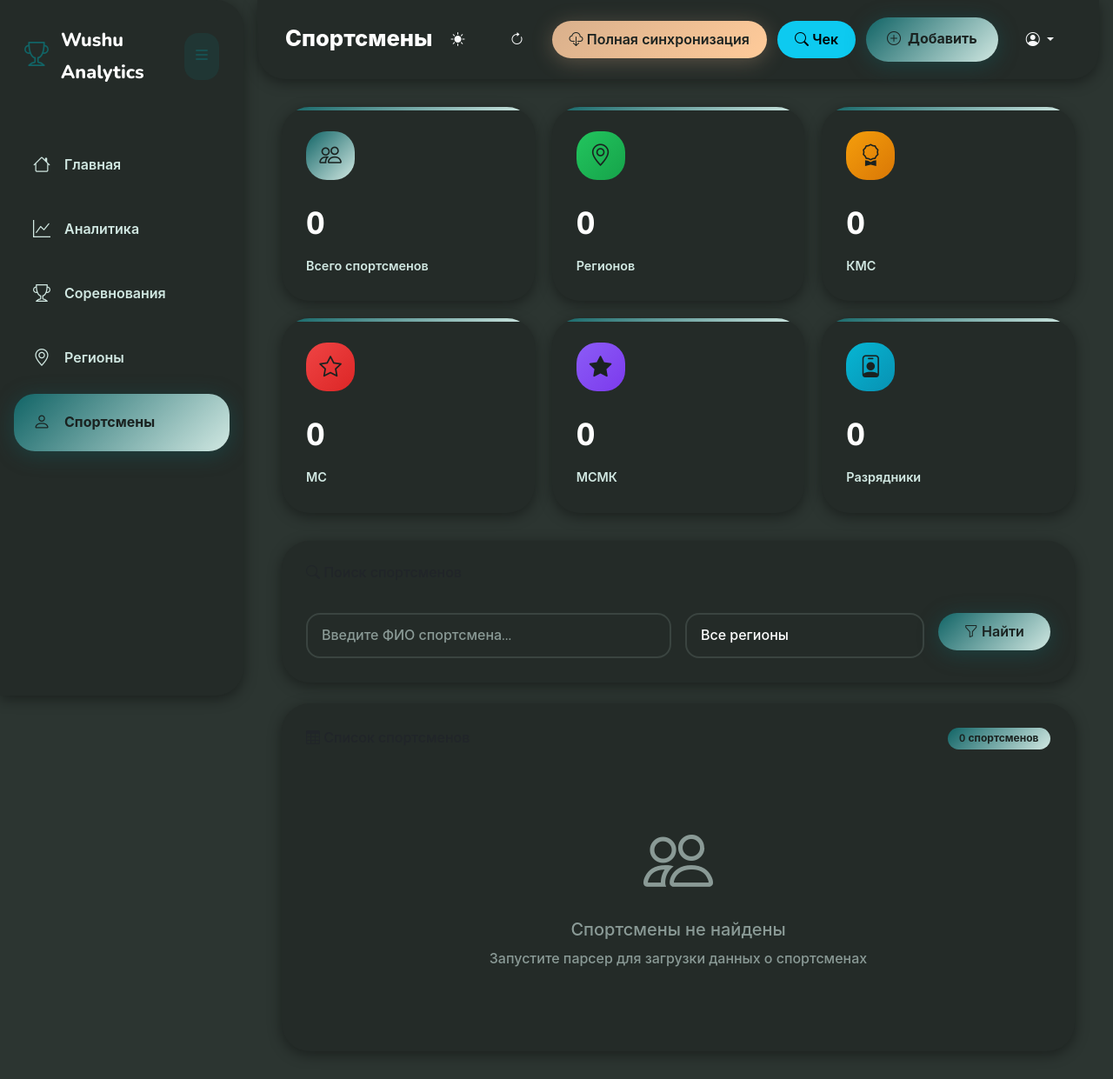
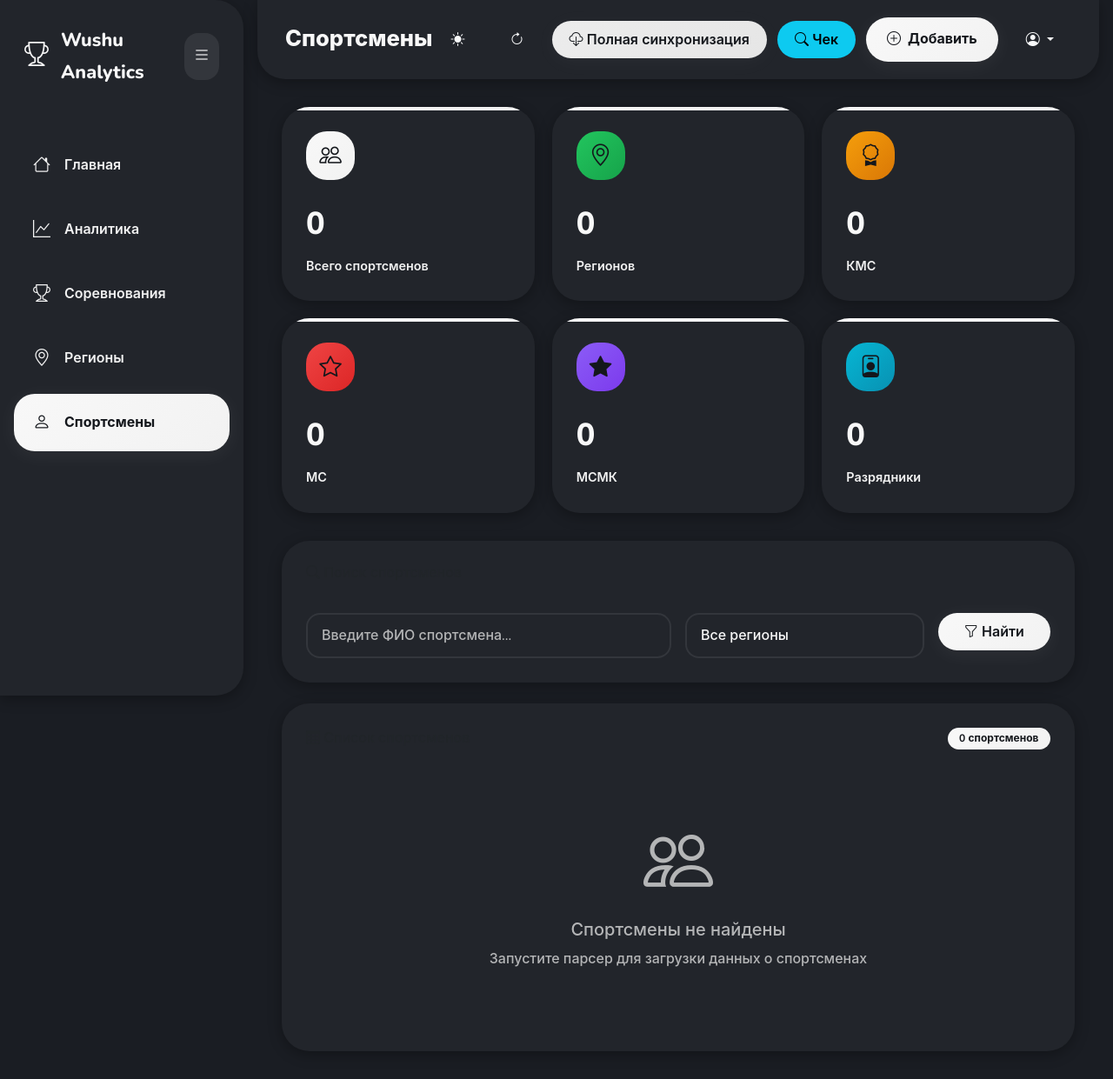
Before and after one commit to Willi-Wonkaa/wushi, a Django app: page /athletes/ in a window 1280 px wide. Shown: the whole page at 87% size. Run offline with Django 5.2, Linux system fonts and the light colour scheme; data that the repository does not hold is empty.

Commit message:
dark theme

```diff
--- a/wushu_analytics/main/templates/base.html
+++ b/wushu_analytics/main/templates/base.html
@@ -17,26 +17,26 @@
         @import url('https://fonts.googleapis.com/css2?family=Nunito:wght@400;500;600;700;800&display=swap');
 
         :root {
-            /* Dark theme palette based on the provided image */
-            --primary-color: #116466;          /* Medium teal - primary accent */
-            --secondary-color: #D1E8E2;        /* Light mint green - secondary */
-            --accent-color: #D9B08C;           /* Warm beige - accent */
-            --accent-secondary: #FFCB9A;       /* Light beige - secondary accent */
-            --dark-bg: #2C3531;                /* Dark teal/green - main background */
-            --darker-bg: #1A2220;              /* Darker version of main bg */
-            --card-bg: #242B28;                /* Slightly lighter dark for cards */
-            --card-border: #3A4440;            /* Border color - lighter than bg */
-            --text-primary: #FFFFFF;           /* Pure white text */
-            --text-secondary: #D1E8E2;         /* Light mint green for secondary text */
-            --text-muted: #8A9A96;             /* Muted version of secondary color */
-            --gradient-primary: linear-gradient(135deg, #116466 0%, #D1E8E2 100%);
-            --gradient-accent: linear-gradient(135deg, #D9B08C 0%, #FFCB9A 100%);
-            --gradient-dark: linear-gradient(145deg, #2C3531 0%, #1A2220 100%);
-            --gradient-card: linear-gradient(145deg, #242B28 0%, #1F2623 100%);
-            --shadow-primary: 0 4px 24px rgba(17, 100, 102, 0.4);
-            --shadow-accent: 0 4px 24px rgba(217, 176, 140, 0.3);
-            --shadow-card: 0 8px 32px rgba(0, 0, 0, 0.6);
-            --shadow-soft: 0 4px 16px rgba(0, 0, 0, 0.4);
+            /* Elegant dark theme - Deep blue/graphite with soft white accents */
+            --primary-color: #F8F8F8;          /* Soft white - primary accent */
+            --secondary-color: #F2F2F2;        /* Lighter soft white - secondary */
+            --accent-color: #ECECEC;           /* Muted soft white - accent */
+            --accent-secondary: #E6E6E6;       /* Soft white gray - secondary accent */
+            --dark-bg: #1A1D23;                /* Deep blue/graphite - main background */
+            --darker-bg: #14171C;              /* Even deeper graphite */
+            --card-bg: #22252B;                /* Slightly lighter graphite for cards */
+            --card-border: rgba(248, 248, 248, 0.08); /* Subtle soft white border */
+            --text-primary: #F8F8F8;           /* Soft white text */
+            --text-secondary: #F2F2F2;         /* Lighter soft white for secondary text */
+            --text-muted: rgba(242, 242, 242, 0.7); /* Muted soft white */
+            --gradient-primary: linear-gradient(135deg, #F8F8F8 0%, #F2F2F2 100%);
+            --gradient-accent: linear-gradient(135deg, #ECECEC 0%, #E6E6E6 100%);
+            --gradient-dark: linear-gradient(145deg, #1A1D23 0%, #14171C 100%);
+            --gradient-card: linear-gradient(145deg, #22252B 0%, #1E2127 100%);
+            --shadow-primary: 0 4px 24px rgba(248, 248, 248, 0.06);
+            --shadow-accent: 0 4px 24px rgba(236, 236, 236, 0.04);
+            --shadow-card: 0 8px 32px rgba(0, 0, 0, 0.5);
+            --shadow-soft: 0 4px 16px rgba(0, 0, 0, 0.3);
             --radius-sm: 0.75rem;
             --radius-md: 1rem;
             --radius-lg: 1.5rem;
@@ -101,7 +101,7 @@
         }
 
         .sidebar-toggle {
-            background: rgba(17, 100, 102, 0.2);
+            background: rgba(248, 248, 248, 0.08);
             border: none;
             color: var(--primary-color);
             font-size: 1.25rem;
```
Also changed, not shown: other parts of wushu_analytics/main/templates/base.html (+11 -11 lines).
